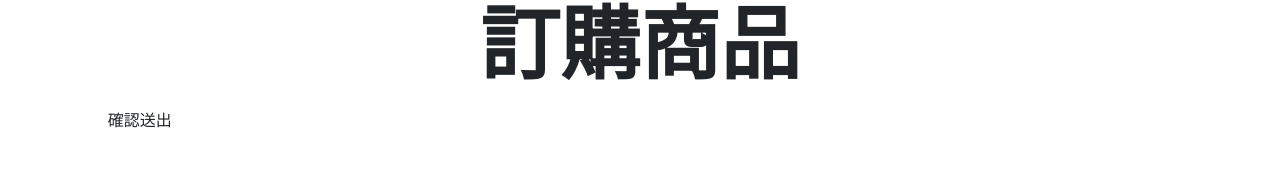
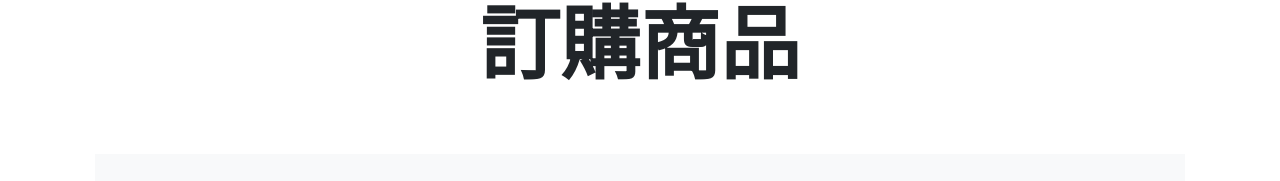
Before and after one commit to Yaozhen-yi/bee-yard-vue3-RWD, a Vue app: page /displayForm in a window 1280 px wide. Shown: the part 702-883 px from the top of the page. Built offline with nearby package versions, Linux system fonts and the light colour scheme.

Commit message:
刪除btn

```diff
--- a/src/components/displayForm.vue
+++ b/src/components/displayForm.vue
@@ -64,14 +64,6 @@ onMounted(() => {
 });
 // 檢查值是否不為空
 const isVisible = (value) => value !== '' && value !== null && value !== undefined;
-
-function submitOrder() {
-    const submitButton = document.querySelector('.btn');
-    submitButton.textContent = "送出成功";
-
-    submitButton.disabled = true;
-    alert("送出完成!")
-}
 </script>
 
 
@@ -206,7 +198,7 @@ function submitOrder() {
         <div class="total">
             <p v-show="isVisible(formData.total)">商品總金額: <span>{{ formData.total }}</span></p>
         </div>
-        <button type="button" class="btn" onclick="submitOrder()">確認送出</button>
+
     </div>
   </template>
 
```
